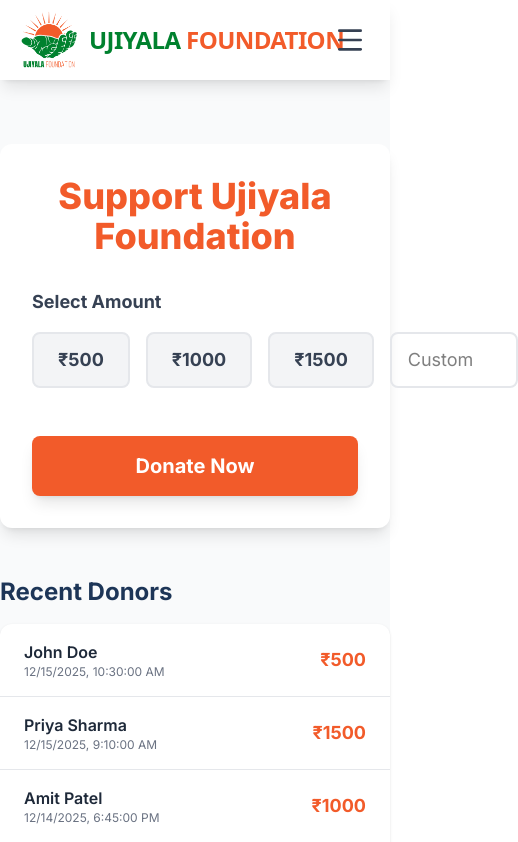
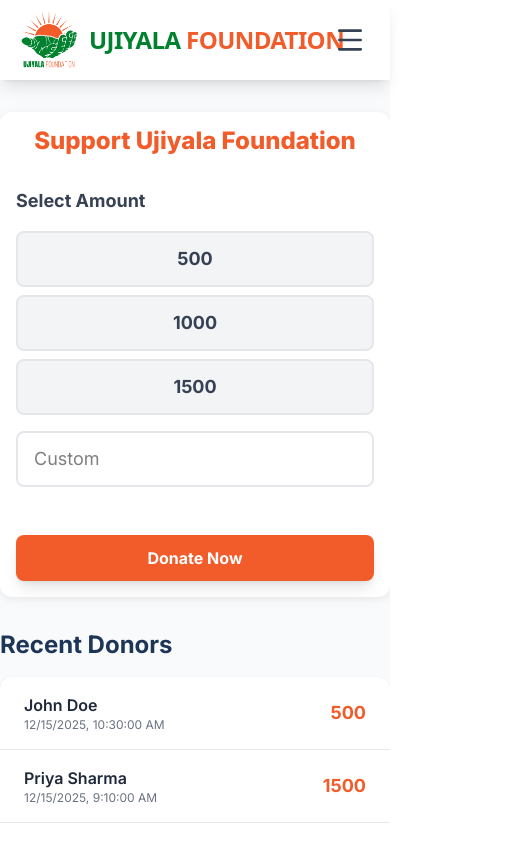
Before and after one commit to yakraj/ujiyala-foundation-website, a React (Vite) app: page /donate in a window 390 px wide. Shown: the top 842 px of the page, 518 px wide, since content can reach past the window. Built offline with nearby package versions, Linux system fonts and the light colour scheme.

Commit message:
Add responsive styles for donation forms and modals; implement Founders and Map Target sections

```diff
--- /dev/null
+++ b/src/components/FoundersSection.tsx
@@ -0,0 +1,74 @@
+import React from 'react';
+
+const founders = [
+  {
+    name: 'Amit Kumar',
+    role: 'Founder & President',
+    img: 'https://randomuser.me/api/portraits/men/32.jpg',
+    bio: 'Visionary leader with a passion for social change and community upliftment.'
+  },
+  {
+    name: 'Priya Sharma',
+    role: 'Co-Founder & Secretary',
+    img: 'https://randomuser.me/api/portraits/women/44.jpg',
+    bio: 'Dedicated to empowering women and children through education and health.'
+  },
+  {
+    name: 'Rahul Verma',
+    role: 'Co-Founder & Treasurer',
+    img: 'https://randomuser.me/api/portraits/men/65.jpg',
+    bio: 'Handles finances and ensures transparency in all our operations.'
+  },
+  {
+    name: 'Sunita Joshi',
+    role: 'Co-Founder',
+    img: 'https://randomuser.me/api/portraits/women/55.jpg',
+    bio: 'Focused on health and nutrition drives for children.'
+  },
+  {
+    name: 'Vikas Singh',
+    role: 'Co-Founder',
+    img: 'https://randomuser.me/api/portraits/men/77.jpg',
+    bio: 'Leads logistics and outreach programs.'
+  },
+  {
+    name: 'Meena Gupta',
+    role: 'Co-Founder',
+    img: 'https://randomuser.me/api/portraits/women/68.jpg',
+    bio: 'Drives women empowerment initiatives.'
+  },
+  {
+    name: 'Rohit Saini',
+    role: 'Co-Founder',
+    img: 'https://randomuser.me/api/portraits/men/81.jpg',
+    bio: 'Coordinates education and skill development projects.'
+  }
+];
+
+const FoundersSection = () => {
+  return (
+    <section className="bg-white py-16">
+      <div className="max-w-7xl mx-auto px-4 sm:px-6 lg:px-8">
+        <h2 className="text-3xl font-bold text-primary mb-10 text-center">Initial Founders</h2>
+        <div className="relative w-full max-w-md mx-auto" style={{height: '100vh'}}>
+          <div className="overflow-y-auto h-full">
+            {founders.map((founder, idx) => (
+              <div
+                key={idx}
+                className="bg-gray-50 rounded-xl shadow-lg p-6 flex flex-col items-center justify-center mb-6"
+                style={{height: 'calc(100vh / 7)', minHeight: '1vh', maxHeight: 'calc(100vh / 7)'}}
+              >
+                <img src={founder.img} alt={founder.name} className="w-20 h-20 rounded-full object-cover mb-2 border-4 border-primary" />
+                <h3 className="text-lg font-semibold text-gray-900 mb-1">{founder.name}</h3>
+                <p className="text-primary font-bold mb-1 text-sm">{founder.role}</p>
+                <p className="text-gray-600 text-center text-xs">{founder.bio}</p>
+              </div>
+            ))}
+          </div>
+        </div>
+      </div>
+    </section>
+  );
+};
+
+export default FoundersSection;
--- /dev/null
+++ b/src/components/MapTargetSection.tsx
@@ -0,0 +1,37 @@
+import React from 'react';
+
+const MapTargetSection = () => {
+  return (
+    <section className="bg-gray-50 py-16">
+      <div className="max-w-7xl mx-auto px-4 sm:px-6 lg:px-8">
+        <h2 className="text-3xl font-bold text-primary mb-6 text-center">Our Reach & Target</h2>
+        <div className="flex flex-col md:flex-row items-center gap-8">
+          <div className="flex-1 min-w-[300px]">
+            {/* Simple embedded map (replace src with your actual target area) */}
+            <iframe
+              title="Ujiyala Foundation Target Map"
+              src="https://www.openstreetmap.org/export/embed.html?bbox=77.2090%2C28.6139%2C77.3090%2C28.7139&amp;layer=mapnik"
+              className="w-full h-64 md:h-80 rounded-lg border shadow"
+              allowFullScreen
+              loading="lazy"
+            ></iframe>
+          </div>
+          <div className="flex-1 min-w-[250px] text-center md:text-left">
+            <h3 className="text-2xl font-semibold mb-2">Our Target</h3>
+            <p className="text-lg text-gray-700 mb-4">
+              We aim to impact 10,000+ lives in the next year by focusing on education, health, and basic needs in the Delhi NCR region and beyond.
+            </p>
+            <ul className="list-disc list-inside text-left text-gray-600">
+              <li>Slum area children education</li>
+              <li>Food and nutrition drives</li>
+              <li>Medical camps and awareness</li>
+              <li>Women empowerment initiatives</li>
+            </ul>
+          </div>
+        </div>
+      </div>
+    </section>
+  );
+};
+
+export default MapTargetSection;
--- a/src/index.css
+++ b/src/index.css
@@ -12,3 +12,67 @@
 body {
   font-family: 'Inter', sans-serif;
 }
+
+/* Responsive improvements for Donate and Transitions pages */
+.donate-form-section,
+.donate-modal {
+  width: 100%;
+  max-width: 100vw;
+  box-sizing: border-box;
+}
+
+@media (max-width: 640px) {
+  .donate-form-section,
+  .donate-modal {
+    padding: 1rem !important;
+    border-radius: 0.75rem;
+    box-shadow: 0 2px 8px rgba(0,0,0,0.08);
+  }
+  .donate-form-section h1 {
+    font-size: 1.5rem !important;
+  }
+  .donate-form-section form {
+    gap: 1rem !important;
+  }
+  .donate-form-section .flex {
+    flex-direction: column !important;
+    gap: 0.5rem !important;
+  }
+  .donate-form-section input[type="number"] {
+    width: 100% !important;
+    margin-top: 0.5rem;
+  }
+  .donate-form-section button[type="submit"] {
+    font-size: 1rem !important;
+    padding: 0.75rem !important;
+  }
+  .donate-recent-donors {
+    margin-top: 2rem !important;
+  }
+  .donate-modal {
+    max-width: 95vw !important;
+    padding: 1rem !important;
+  }
+  .donate-modal input,
+  .donate-modal textarea {
+    font-size: 1rem !important;
+    padding: 0.75rem !important;
+  }
+  .donate-modal .flex {
+    flex-direction: column !important;
+    gap: 1rem !important;
+  }
+  .donate-modal button[type="submit"] {
+    width: 100%;
+    font-size: 1rem !important;
+    padding: 0.75rem !important;
+  }
+  /* Transitions page tables */
+  .transparency-table-wrapper {
+    overflow-x: auto;
+    -webkit-overflow-scrolling: touch;
+  }
+  .transparency-table-wrapper table {
+    min-width: 600px;
+  }
+}
--- a/src/pages/Donate.tsx
+++ b/src/pages/Donate.tsx
@@ -46,13 +46,13 @@
   };
 
   return (
-    <div className="min-h-screen bg-gray-50 py-16 flex flex-col items-center">
-      <div className="w-full max-w-xl bg-white rounded-xl shadow-lg p-8">
+    <div className="min-h-screen bg-gray-50 py-8 flex flex-col items-center">
+      <div className="donate-form-section w-full max-w-xl bg-white rounded-xl shadow-lg p-8 sm:p-6 mx-2">
         <h1 className="text-4xl font-extrabold text-primary mb-8 text-center">Support Ujiyala Foundation</h1>
         <form onSubmit={handleDonate} className="space-y-8">
           <div>
             <label className="block text-lg font-bold text-gray-700 mb-4">Select Amount</label>
-            <div className="flex gap-4 mb-4">
+            <div className="flex flex-wrap gap-4 mb-4">
               {presetAmounts.map((amt) => (
                 <button
                   type="button"
@@ -60,7 +60,7 @@
                   className={`px-6 py-3 rounded-lg font-bold border-2 transition-all text-lg ${amount === amt ? 'bg-primary text-white border-primary scale-105' : 'bg-gray-100 text-gray-700 border-gray-200 hover:bg-primary hover:text-white hover:border-primary'}`}
                   onClick={() => handleAmount(amt)}
                 >
-                  ₹{amt}
+                  	{amt}
                 </button>
               ))}
               <input
@@ -85,7 +85,7 @@
       </div>
 
       {/* Recent Donors */}
-      <div className="w-full max-w-xl mt-12">
+      <div className="donate-recent-donors w-full max-w-xl mt-12 mx-2">
         <h2 className="text-2xl font-bold text-secondary mb-4">Recent Donors</h2>
         <ul className="divide-y divide-gray-200 bg-white rounded-xl shadow overflow-hidden">
           {donors.slice(0, 6).map((donor, idx) => (
@@ -94,7 +94,7 @@
                 <div className="font-semibold text-gray-800">{donor.name}</div>
                 <div className="text-xs text-gray-500">{new Date(donor.date).toLocaleString()}</div>
               </div>
-              <div className="text-lg font-bold text-primary">₹{donor.amount}</div>
+              <div className="text-lg font-bold text-primary">	{donor.amount}</div>
             </li>
           ))}
         </ul>
@@ -102,8 +102,8 @@
 
       {/* Modal */}
       {showModal && (
-        <div className="fixed inset-0 bg-black/40 flex items-center justify-center z-50">
-          <div className="bg-white rounded-xl shadow-2xl p-8 w-full max-w-lg relative animate-fade-in-up">
+        <div className="fixed inset-0 bg-black/40 flex items-center justify-center z-50 px-2">
+          <div className="donate-modal bg-white rounded-xl shadow-2xl p-8 w-full max-w-lg relative animate-fade-in-up mx-2">
             <button className="absolute top-4 right-4 text-gray-400 hover:text-primary text-2xl" onClick={() => setShowModal(false)}>&times;</button>
             <h2 className="text-2xl font-bold text-primary mb-4 text-center">Enter Your Details</h2>
             <form onSubmit={handlePay} className="space-y-6">
@@ -123,9 +123,9 @@
                 <label className="block text-gray-700 font-bold mb-2">Message (optional)</label>
                 <textarea name="message" value={form.message} onChange={handleChange} className="w-full px-4 py-3 border rounded-lg focus:ring-2 focus:ring-primary" rows={3} />
               </div>
-              <div className="flex items-center justify-between mt-6">
-                <div className="text-lg font-bold text-gray-700">Amount: <span className="text-primary">₹{amount}</span></div>
-                <button type="submit" className="bg-primary text-white font-bold py-3 px-8 rounded-lg hover:bg-red-700 transition-all text-lg shadow-lg">Pay</button>
+              <div className="flex flex-col sm:flex-row items-center justify-between mt-6 gap-4">
+                <div className="text-lg font-bold text-gray-700">Amount: <span className="text-primary">	{amount}</span></div>
+                <button type="submit" className="bg-primary text-white font-bold py-3 px-8 rounded-lg hover:bg-red-700 transition-all text-lg shadow-lg w-full sm:w-auto">Pay</button>
               </div>
             </form>
           </div>
--- a/src/pages/Home.tsx
+++ b/src/pages/Home.tsx
@@ -1,6 +1,8 @@
 import HeroCarousel from '../components/HeroCarousel';
 import StatsSection from '../components/StatsSection';
 import CausesSection from '../components/CausesSection';
+import MapTargetSection from '../components/MapTargetSection';
+import FoundersSection from '../components/FoundersSection';
 
 const Home = () => {
   return (
@@ -8,7 +10,8 @@
       <HeroCarousel />
       <StatsSection />
       <CausesSection />
-
+      <MapTargetSection />
+      <FoundersSection />
       {/* Mission Statement / About Snippet */}
       <div className="bg-white py-16">
         <div className="max-w-7xl mx-auto px-4 sm:px-6 lg:px-8 text-center">
--- a/src/pages/Transitions.tsx
+++ b/src/pages/Transitions.tsx
@@ -23,8 +23,8 @@
   const totalExpenses = expensesData.reduce((acc, curr) => acc + curr.amount, 0);
 
   return (
-    <div className="min-h-screen bg-gray-50 py-16">
-      <div className="max-w-7xl mx-auto px-4 sm:px-6 lg:px-8">
+    <div className="min-h-screen bg-gray-50 py-8">
+      <div className="max-w-7xl mx-auto px-2 sm:px-4 lg:px-8">
         <div className="text-center mb-16">
           <h1 className="text-4xl font-extrabold text-gray-900 mb-4">Financial Transparency</h1>
           <div className="w-24 h-1 bg-primary mx-auto mb-6"></div>
@@ -85,7 +85,7 @@
           </div>
 
           {/* Table Content */}
-          <div className="overflow-x-auto">
+          <div className="transparency-table-wrapper">
             {activeTab === 'donations' ? (
               <table className="min-w-full divide-y divide-gray-200">
                 <thead className="bg-gray-50">
```
